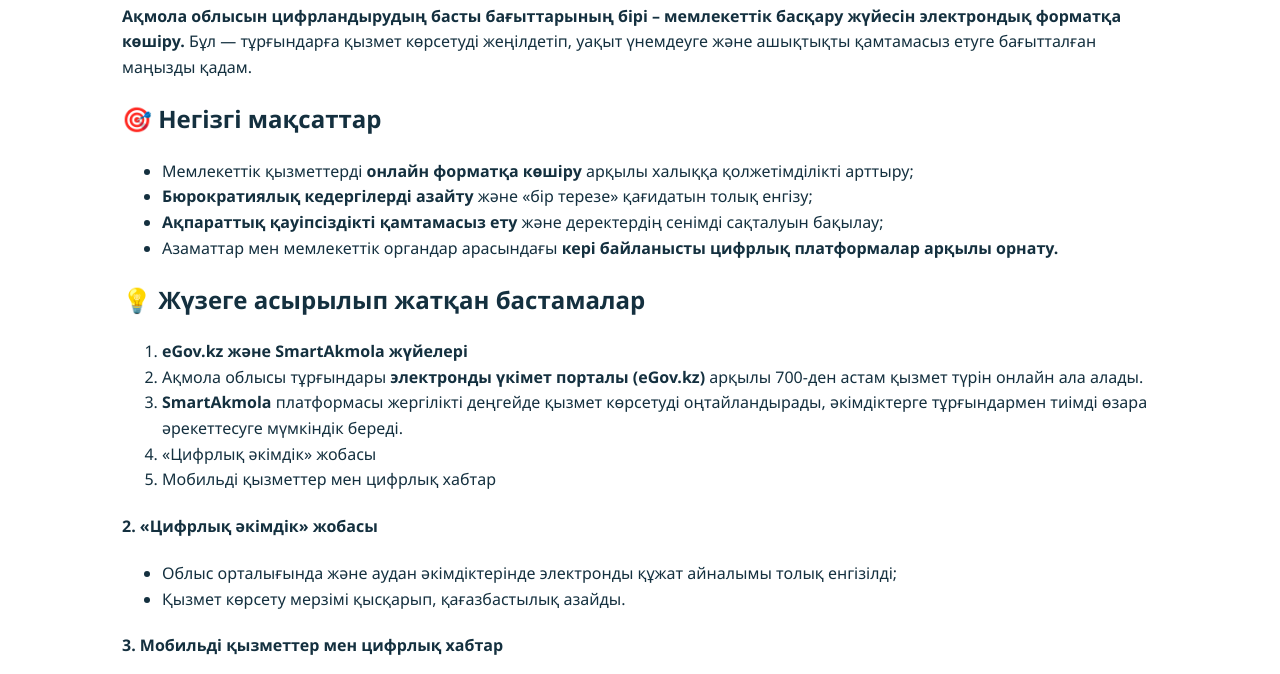
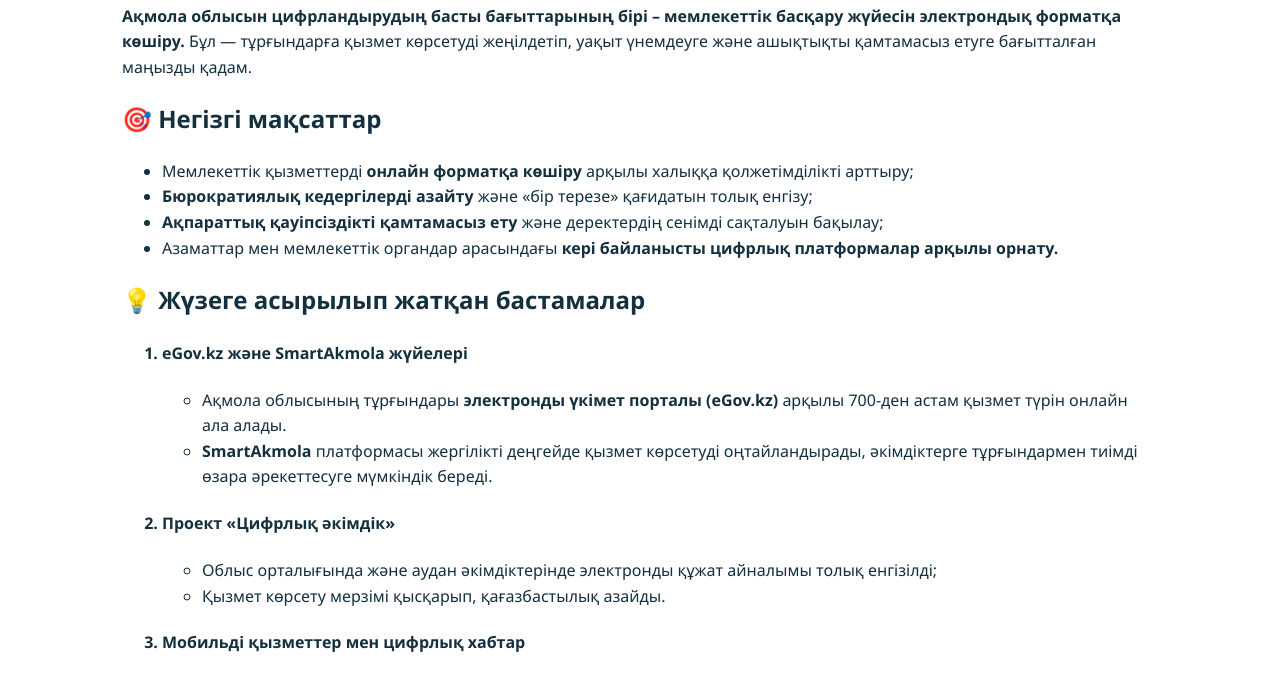
Before and after one commit to promaladoi/A-, a plain HTML site: page support_centers.html in a window 1280 px wide. Shown: the part 216-890 px from the top of the page. Drawn offline with Linux system fonts and the light colour scheme.

Commit message:
Update support_centers.html

```diff
--- a/support_centers.html
+++ b/support_centers.html
@@ -35,22 +35,22 @@
     </ul>
     <h2>💡 Жүзеге асырылып жатқан бастамалар</h2>
     <ol>
-        <li><b>eGov.kz және SmartAkmola жүйелері</b></li>
-            <li>Ақмола облысы тұрғындары <b>электронды үкімет порталы (eGov.kz)</b> арқылы 700-ден астам қызмет түрін онлайн ала алады.</li>
+    <h4><li>eGov.kz және SmartAkmola жүйелері</li></h4>
+      <ul>
+        <li>Ақмола облысының тұрғындары <b>электронды үкімет порталы (eGov.kz)</b> арқылы 700-ден астам қызмет түрін онлайн ала алады.</li>
         <li><b>SmartAkmola</b> платформасы жергілікті деңгейде қызмет көрсетуді оңтайландырады, әкімдіктерге тұрғындармен тиімді өзара әрекеттесуге мүмкіндік береді.</li>
-        <li>«Цифрлық әкімдік» жобасы</li>
-        <li>Мобильді қызметтер мен цифрлық хабтар</li>
-    </ol>
-    <h4>2. «Цифрлық әкімдік» жобасы</h4>
-    <ul>
+      </ul>
+    <h4><li>Проект «Цифрлық әкімдік»</li></h4>
+      <ul>
         <li>Облыс орталығында және аудан әкімдіктерінде электронды құжат айналымы толық енгізілді;</li>
         <li>Қызмет көрсету мерзімі қысқарып, қағазбастылық азайды.</li>
-    </ul>
-    <h4>3. Мобильді қызметтер мен цифрлық хабтар</h4>
-    <ul>
+      </ul>
+      <h4><li>Мобильді қызметтер мен цифрлық хабтар</li></h4>
+      <ul>
         <li>Тұрғындар смартфон арқылы мемлекеттік қызметтерге <b>eGov mobile</b> және <b>Digital Akmola</b> қосымшалары арқылы қол жеткізе алады;</li>
         <li>Ауылдық жерлерде «Мобильді ХҚКО» жобасы жұмыс істеуде.</li>
-    </ul>
+      </ul>
+    </ol>
     <h2>🚀 Күтілетін нәтижелер</h2>
     <ul>
         <li>2026 жылға қарай мемлекеттік қызметтердің <b>100% электронды форматқа көшуі;</b></li>
```
